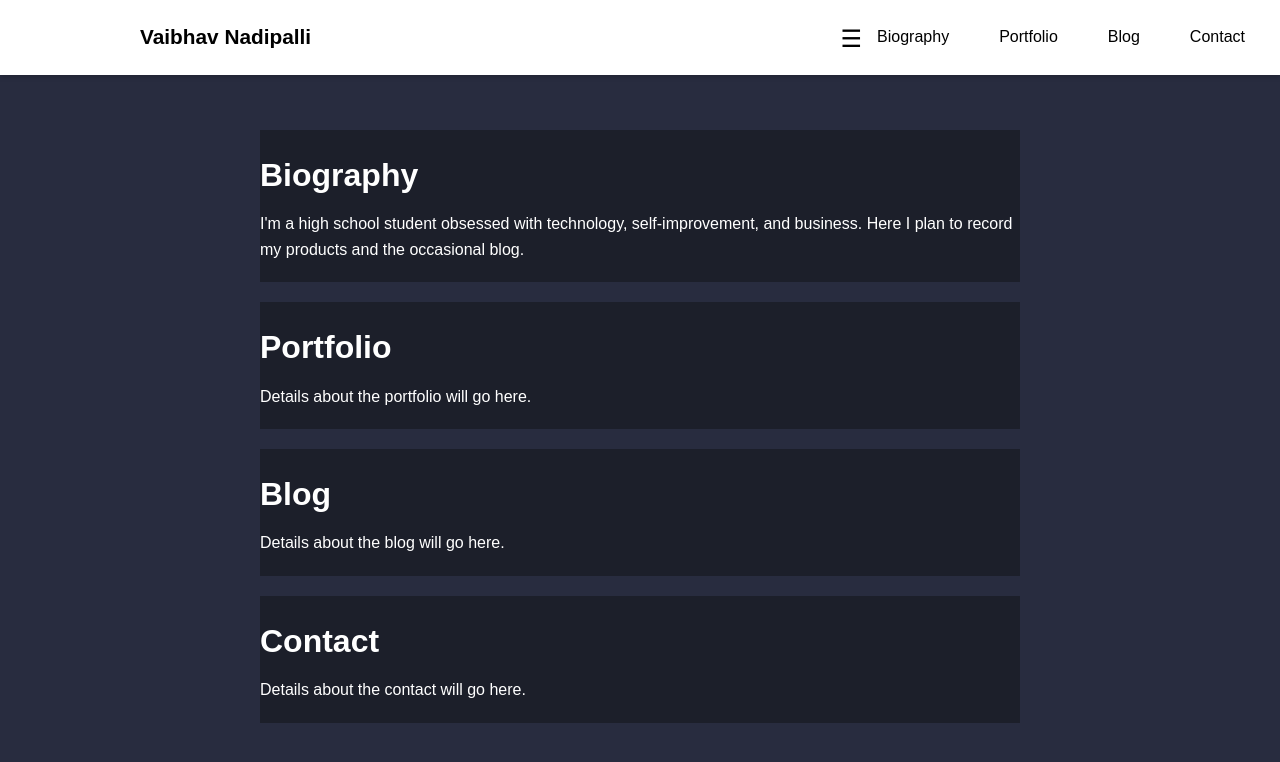
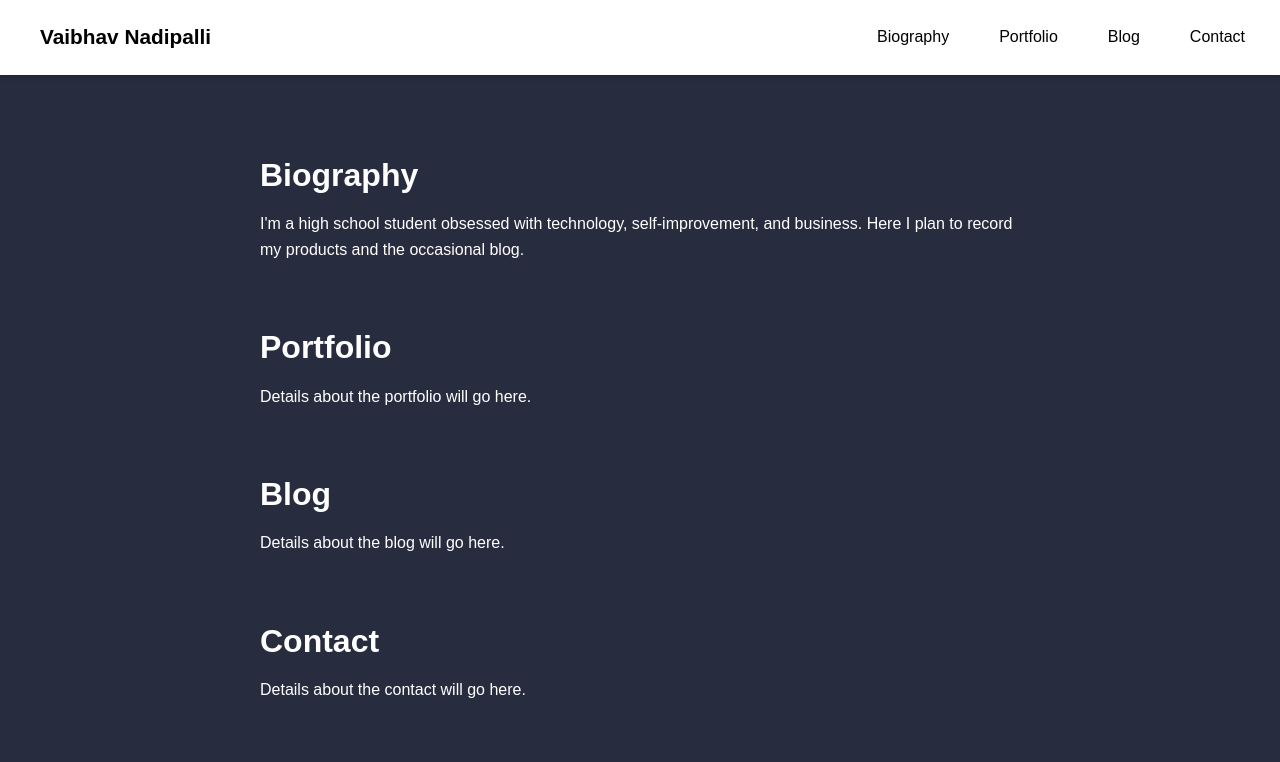
Before and after one commit to Vaibhav-Nadipalli/vaibhav-nadipalli.github.io, a Jekyll site: the page built from index.markdown, in a window 1280 px wide. Shown: the top 762 px of the page. Built offline with Jekyll 4.4.1, drawn with Linux system fonts in a browser that asks for light colours.

Commit message:
Update styles.css

```diff
--- a/assets/css/styles.css
+++ b/assets/css/styles.css
@@ -40,7 +40,7 @@ header {
     color: #000;
     margin: 5px 0;
     padding: 0;
-    margin-left: 120px; /* Moved right by 100 pixels */
+    margin-left: 20px;
 }
 
 .nav-title a {
@@ -53,7 +53,7 @@ header {
 }
 
 .nav-toggle-label {
-    font-size: 1.5em;
+    font-size: 1.8em; /* Increased size by 3 pixels */
     cursor: pointer;
     margin-left: auto;
     margin-top: 5px;
@@ -110,6 +110,13 @@ header {
     margin: 10px 0;
 }
 
+/* Hide hamburger menu on desktop */
+@media (min-width: 769px) {
+    .nav-toggle-label {
+        display: none;
+    }
+}
+
 /* Main content area */
 main {
     max-width: 800px;
@@ -122,13 +129,20 @@ main {
 section {
     padding: 20px 0;
     margin: 20px 0;
-    background-color: #1c1f2a; /* Dark navy background */
 }
 
 .section-title {
     font-size: 2em;
     margin-bottom: 10px;
     color: #fff;
+}
+
+.section-alt1 {
+    background-color: #2c3e50; /* Darker navy tint */
+}
+
+.section-alt2 {
+    background-color: #34495e; /* Lighter navy tint */
 }
 
 /* Media query for mobile */
@@ -140,17 +154,26 @@ section {
     .nav-title {
         font-size: 1.1em;
         margin-left: 10px;
-        margin-left: 20px;
     }
 
     .nav-toggle-label {
         margin-left: 10px;
     }
 
+    .nav-menu {
+        display: none;
+    }
+
     .nav-toggle:checked + .nav-toggle-label + .nav-menu {
+        display: flex;
+        position: absolute;
         top: 75px;
         left: 0;
         width: 100%;
+        background-color: #fff;
+        flex-direction: column;
+        align-items: center;
+        box-shadow: 0 2px 5px rgba(0,0,0,0.2);
     }
 
     .nav-links {
@@ -169,8 +192,4 @@ section {
     main {
         margin-top: 75px;
     }
-
-    .nav-title {
-        margin-left: 20px; /* Adjusted margin for mobile */
-    }
 }
```
